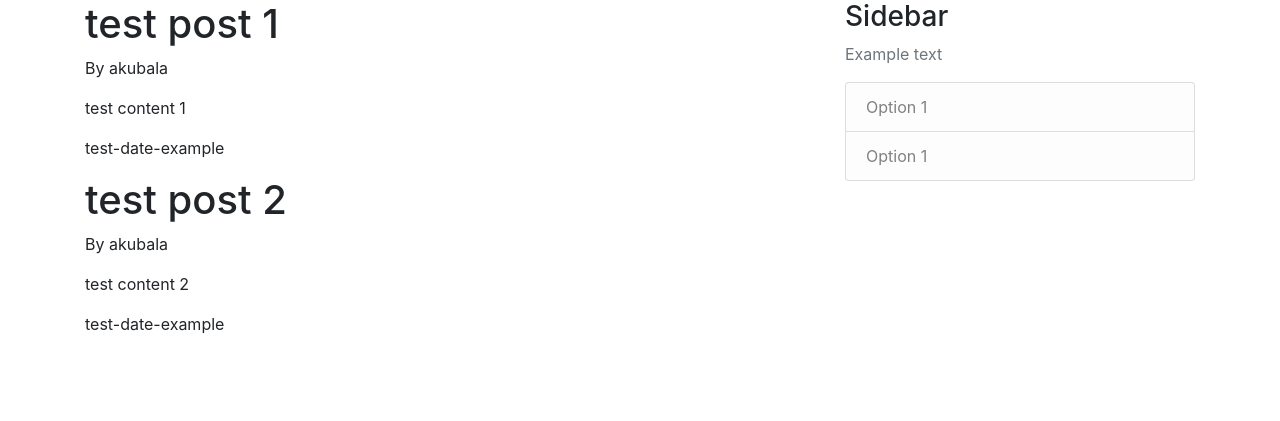
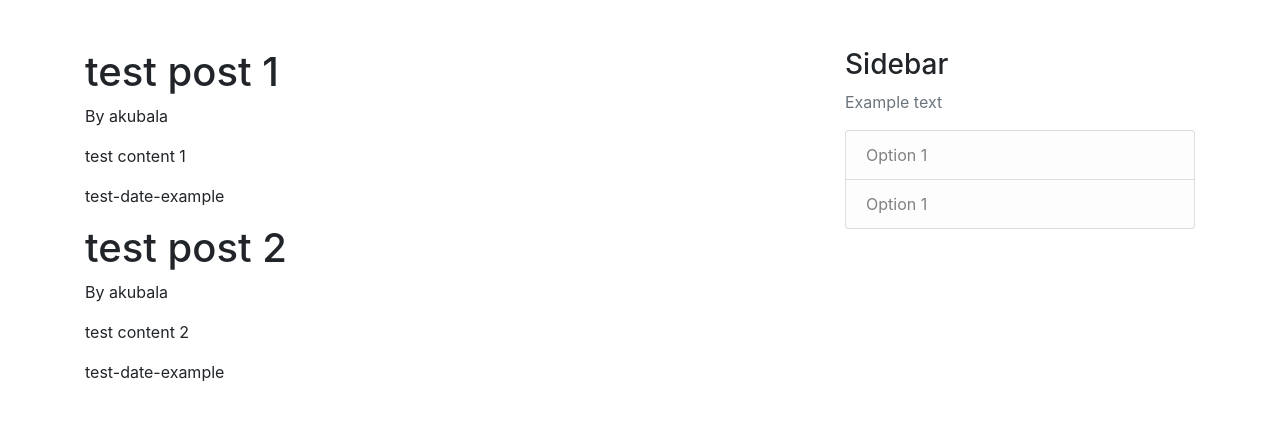
Before and after one commit to akubala/micro-blog, a Django app: page / in a window 1280 px wide. Shown: the part 56-477 px from the top of the page. Run offline with Django 3.2, Linux system fonts and the light colour scheme; some libraries are stand-ins or nearby versions.

Commit message:
Add static CSS file

```diff
--- /dev/null
+++ b/microblog/blog/static/blog/main.css
@@ -0,0 +1,3 @@
+main {
+  margin-top: 3rem;
+}
--- a/microblog/blog/templates/blog/base.html
+++ b/microblog/blog/templates/blog/base.html
@@ -1,5 +1,5 @@
 {% load static %}
-<!doctype html>
+<!DOCTYPE html>
 <html lang="en">
 <head>
     <meta charset="UTF-8">
@@ -22,18 +22,17 @@
 
 <main role="main" class="container">
     <div class="row">
-        <div class="col-md-8">
+        <div class="col-md-8 dupa">
             {% block content %}{% endblock %}
         </div>
         <div class="col-md-4">
             <div class="content-section">
                 <h3>Sidebar</h3>
-                <p class='text-muted'>Example text
+                <p class='text-muted'>Example text</p>
                 <ul class="list-group">
                     <li class="list-group-item list-group-item-light">Option 1</li>
                     <li class="list-group-item list-group-item-light">Option 1</li>
                 </ul>
-                </p>
             </div>
         </div>
     </div>
```
